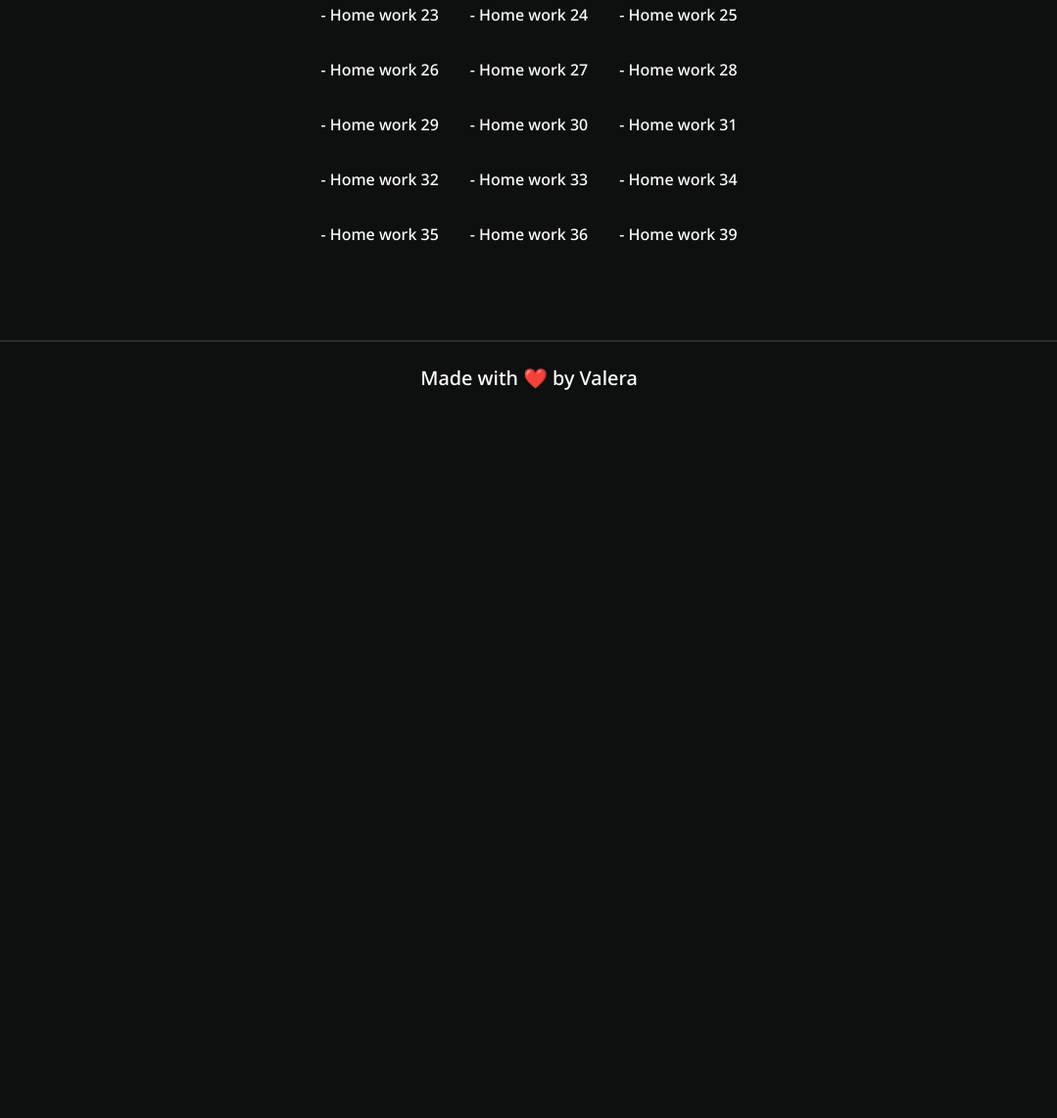
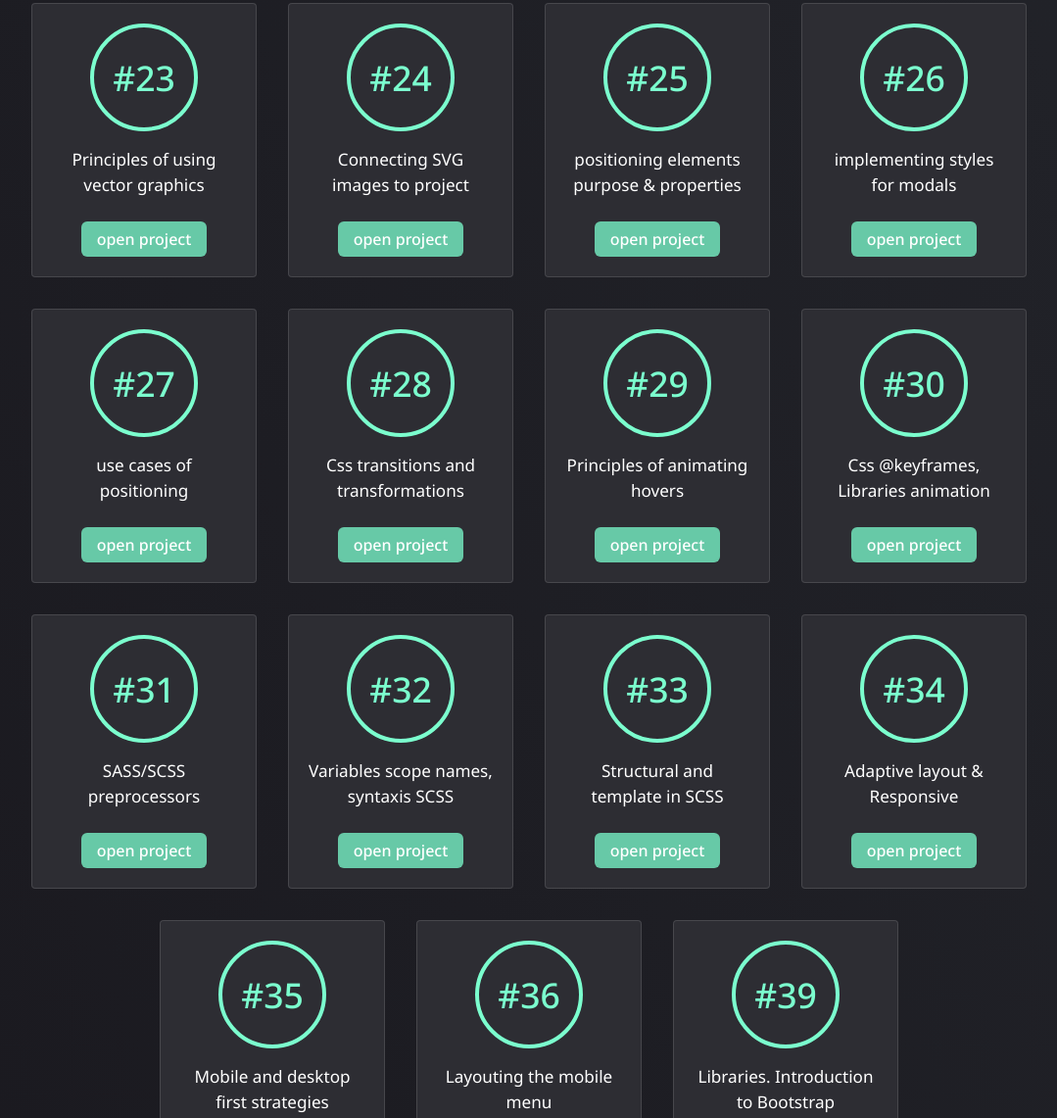
Before and after one commit to lovin4ik/GoIteens-2-new, a website with bundled scripts: page src/index.html in a window 1280 px wide. Shown: the part 1457-2598 px from the top of the page at 98% size, without its empty margins (100-1179 px from the left). Before the commit the page ends 1882 px from the top, so only its background shows below. Built offline with nearby package versions, Linux system fonts and the light colour scheme.

Commit message:
update disign

```diff
--- a/src/Js/homeWorks.js
+++ b/src/Js/homeWorks.js
@@ -2,14 +2,29 @@ const workList = document.getElementById('homeWorks-list')
 
 export const workRender = homeWorks => {
 	workList.innerHTML = homeWorks
+		.sort((a, b) => a.id - b.id)
 		.map(work => {
 			return `
-				<li>
-						<a href="${work.link}" class="text-white transition hover:text-horizonGreen-200 font-medium">
-							- Home work ${work.number}
-						</a>
-					</li>
-			`
+			<li
+					class="border border-solid border-border rounded overflow-hidden flex flex-col px-5 py-6 bg-sidebar  duration-[0.4s] ease-in-out transition-colors hover:border-horizonGreen-200 items-center justify-center w-[230px] h-[280px]"
+				>
+					<div>
+						<div
+							class="flex gap-5 items-center justify-center border-[4px] border-solid border-horizonGreen-200 w-[110px] h-[110px] rounded-full text-3xl font-medium text-horizonGreen-200 mx-auto"
+						>
+							#${work.id}
+						</div>
+						<div class="text-center mt-4 text-sm">
+							${work.title}
+						</div>
+					</div>
+					<a
+						class="text-white bg-horizonGreen-200/75 rounded-md px-4 py-[6px] mt-6 transition-colors hover:bg-horizonGreen-200 cursor-pointer font-medium"
+						href="${work.link}"
+						>open project
+					</a>
+				</li>
+		`
 		})
 		.join('')
 }
--- a/src/Js/projects.js
+++ b/src/Js/projects.js
@@ -6,7 +6,7 @@ export const renderList = projects => {
 			return `
 				<li
 						class="
-							project__home border border-solid border-border rounded-xl overflow-hidden transition hover:scale-105 shadow-horizonGreen-300/10 shadow-2xl hover:shadow-xl bg-black
+							project__home border border-solid border-border rounded-xl overflow-hidden transition duration-[0.4s] hover:scale-105 hover:border-horizonGreen-200 shadow-horizonGreen-300/10 shadow-2xl hover:shadow-xl bg-sidebar flex items-center justify-center flex-col
 						"
 					>
 						<a
--- a/src/constants/homeWorks.constants.js
+++ b/src/constants/homeWorks.constants.js
@@ -1,62 +1,77 @@
 export const homeWorks = [
 	{
 		link: './pages/webstudio/webstudio.html',
-		number: 23
+		id: 23,
+		title: 'Principles of using vector graphics'
 	},
 	{
 		link: './pages/webstudio/webstudio.html',
-		number: 24
+		id: 24,
+		title: 'Connecting SVG images to project'
 	},
 	{
 		link: 'https://lovin4ik.github.io/GoITeens-2-semester/pages/homeWorks/HW-3/index.html',
-		number: 25
+		id: 25,
+		title: 'positioning elements purpose & properties'
 	},
 	{
 		link: './pages/webstudio/webstudio.html',
-		number: 26
+		id: 26,
+		title: 'implementing styles for modals'
 	},
 	{
 		link: 'https://lovin4ik.github.io/GoITeens-2-semester/pages/homeWorks/HW-5/index.html',
-		number: 27
+		id: 27,
+		title: 'use cases of positioning'
 	},
 	{
 		link: './pages/webstudio/webstudio.html',
-		number: 28
+		id: 28,
+		title: 'Css transitions and transformations'
 	},
 	{
 		link: './pages/webstudio/webstudio.html',
-		number: 29
+		id: 29,
+		title: 'Principles of animating hovers'
 	},
 	{
 		link: './pages/webstudio/webstudio.html',
-		number: 30
+		id: 30,
+		title: 'Css @keyframes, Libraries animation'
 	},
 	{
 		link: './pages/webstudio/webstudio.html',
-		number: 31
+		id: 31,
+		title: 'SASS/SCSS preprocessors'
 	},
 	{
 		link: './pages/webstudio/webstudio.html',
-		number: 32
+		id: 32,
+		title: 'Variables scope names, syntaxis SCSS'
 	},
 	{
 		link: './pages/webstudio/webstudio.html',
-		number: 33
+		id: 33,
+		title: 'Structural and template in SCSS'
 	},
 	{
 		link: './pages/webstudio/webstudio.html',
-		number: 34
+		id: 34,
+		title: 'Adaptive layout & Responsive'
 	},
 	{
 		link: './pages/webstudio/webstudio.html',
-		number: 35
+		id: 35,
+		title: 'Mobile and desktop first strategies'
 	},
 	{
 		link: './pages/webstudio/webstudio.html',
-		number: 36
+		id: 36,
+		title: 'Layouting the mobile menu'
 	},
 	{
 		link: 'https://lovin4ik.github.io/GoITeens-2-semester/pages/homeWorks/HW-17/index.html',
-		number: 39
+		id: 39,
+		title: 'Libraries. Introduction to Bootstrap'
 	}
 ]
--- a/src/index.html
+++ b/src/index.html
@@ -17,9 +17,11 @@
 			type="image/x-icon"
 		/>
 	</head>
-	<body class="text-white min-h-screen font-ns overflow-x-hidden bg-[#0e0f0f]">
+	<body
+		class="text-white min-h-screen font-ns overflow-x-hidden bg-gradient-to-tr from-darkSecondary to-secondary"
+	>
 		<header
-			class="py-6 px-10 flex justify-between items-center sticky top-0 left-0 w-full bg-[#0e0f0f]/40 backdrop-blur-3xl z-50 after:border after:border-solid after:border-border after:absolute after:bottom-0 after:left-0 after:w-full after:content-['']"
+			class="py-6 px-10 flex justify-between items-center sticky top-0 left-0 w-full bg-gradient-to-bl from-darkSecondary/50 to-secondary/50 backdrop-blur-3xl z-50 after:border after:border-solid after:border-border after:absolute after:bottom-0 after:left-0 after:w-full after:content-['']"
 		>
 			<a
 				href="./index.html"
@@ -31,14 +33,14 @@
 					<li>
 						<a
 							href="#projects"
-							class="text-xl hover:text-primary transition-colors"
+							class="text-xl hover:text-horizonGreen-400 transition-colors"
 							>Projects</a
 						>
 					</li>
 					<li>
 						<a
 							href="#homeWorks"
-							class="text-xl hover:text-primary transition-colors"
+							class="text-xl hover:text-horizonGreen-400 transition-colors"
 							>Home Works</a
 						>
 					</li>
@@ -47,7 +49,7 @@
 		</header>
 		<main>
 			<section
-				class="py-48 relative z-10 after:absolute after:left-[25%] after:top-[20%] after:lg:w-72 after:lg:h-72 after:bg-gradient-radial after:from-brand-400 after:via-[#0e0f0f] after:to-transparent after:-z-10 after:blur-2xl after:md:w-60 after:md:h-60 after:sm:w-52 after:sm:h-52 after:w-44 after:h-44 px-10 flex items-center justify-center flex-col"
+				class="py-48 relative z-10 after:absolute after:left-[25%] after:top-[20%] after:lg:w-72 after:lg:h-72 after:bg-gradient-radial after:from-brand-400 after:to-transparent after:-z-10 after:blur-2xl after:md:w-60 after:md:h-60 after:sm:w-52 after:sm:h-52 after:w-44 after:h-44 px-10 flex items-center justify-center flex-col"
 			>
 				<h2
 					class="text-xl max-w-[250px] font-medium text-center mb-4 lg:text-5xl lg:max-w-[610px] md:max-w-[510px] md:text-4xl sm:text-2xl sm:max-w-[350px]"
@@ -104,7 +106,7 @@
 					>
 				</div>
 				<ul
-					class="grid grid-cols-2 md:grid-cols-3 gap-8 mt-16 justify-center items-center"
+					class="flex flex-wrap gap-8 mt-16 justify-center items-center"
 					id="homeWorks-list"
 				></ul>
 			</section>
--- a/tailwind.config.js
+++ b/tailwind.config.js
@@ -179,8 +179,9 @@ const config = {
 			white: '#ffffff',
 			black: '#000000',
 			primary: '#7551FF',
-			secondary: '#F97912',
-			sidebar: '#141515',
+			secondary: '#24262c',
+			darkSecondary: '#1a191f',
+			sidebar: '#2d2d33',
 			lightPrimary: '#F4F7FE',
 			blueSecondary: '#4318FF',
 			brandLinear: '#868CFF',
```
Also changed, not shown: src/pages/webstudio/webstudio.html (+2 -2 lines), src/output.css.
